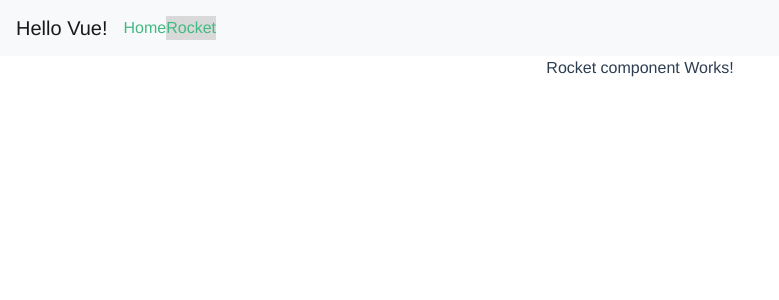
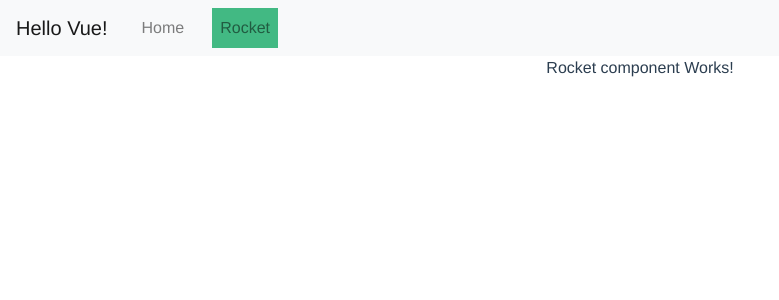
Before and after one commit to varit05/vue-session, a Vue app: page /rocket in a window 1280 px wide. Shown: the top 300 px of the page, without its empty margins (0-779 px from the left). Built offline with nearby package versions, Linux system fonts and the light colour scheme.

Commit message:
Add header file

```diff
--- a/src/App.vue
+++ b/src/App.vue
@@ -10,13 +10,11 @@
 
 <script>
 import Header from "./views/Header";
-import Rockets from "./components/Rockets";
 
 export default {
   name: "App",
   components: {
-    Header,
-    Rockets
+    Header
   },
   data: function() {
     return {
--- a/src/main.js
+++ b/src/main.js
@@ -37,6 +37,6 @@ const router = new VueRouter({
 });
 
 new Vue({
-  render: h => h(App),
-  router
+  router,
+  render: h => h(App)
 }).$mount("#app");
--- a/src/views/Header.vue
+++ b/src/views/Header.vue
@@ -2,19 +2,25 @@
   <div class="hello">
     <nav class="navbar navbar-expand-lg navbar-light bg-light navbar-inverse bg-inverse">
       <a class="navbar-brand" href="#">{{msg}}</a>
-      <button class="navbar-toggler"
-      type="button"
-      data-toggle="collapse"
-      data-target="#navbarTogglerDemo02"
-      aria-controls="navbarTogglerDemo02"
-      aria-expanded="false"
-      aria-label="Toggle navigation">
+      <button
+        class="navbar-toggler"
+        type="button"
+        data-toggle="collapse"
+        data-target="#navbarTogglerDemo02"
+        aria-controls="navbarTogglerDemo02"
+        aria-expanded="false"
+        aria-label="Toggle navigation"
+      >
         <span class="navbar-toggler-icon"></span>
       </button>
       <div class="collapse navbar-collapse" id="navbarTogglerDemo02">
         <ul class="navbar-nav">
-          <router-link :to="{path: '/'}" exact>Home</router-link>
-          <router-link :to="{path: '/rocket'}" exact>Rocket</router-link>
+          <li class="nav-item">
+            <router-link class="nav-link" :to="{path: '/'}" exact>Home</router-link>
+          </li>
+          <li class="nav-item">
+            <router-link class="nav-link" :to="{path: '/rocket'}" exact>Rocket</router-link>
+          </li>
         </ul>
       </div>
     </nav>
@@ -44,9 +50,9 @@ li {
   margin: 0 10px;
 }
 a {
-  color: #42b983;
+  color: #000;
 }
 .router-link-active {
-  background: #D9D9D9;
+  background: #42b983;
 }
 </style>
--- a/src/views/RocketView.vue
+++ b/src/views/RocketView.vue
@@ -1,5 +1,5 @@
 <template>
-  <section class="rocket">
+  <section class="rocket text-center mt-3">
     <div v-if="rocketData.id">
       <div class="row">
         <h3 class="col-12" v-text="rocketData.rocket_name"></h3>
@@ -17,17 +17,17 @@
                 class="carousel-item"
                 v-for="(image, idx) in img"
                 :key="image.index"
-                :class="{ 'active': idx==0 }"
+                :class="{ 'active': idx == activeIndex }"
               >
-                <img :src="image" class="img-fluid" :alt="image">
+                <img :src="image" height="360px" class="w-100" :alt="image">
               </div>
             </div>
             <a class="carousel-control-prev" role="button" data-slide="prev">
-              <span class="carousel-control-prev-icon" aria-hidden="true"></span>
+              <span class="carousel-control-prev-icon" @click="changeSlides(-1)" aria-hidden="true"></span>
               <span class="sr-only">Previous</span>
             </a>
             <a class="carousel-control-next" role="button" data-slide="next">
-              <span class="carousel-control-next-icon" aria-hidden="true"></span>
+              <span class="carousel-control-next-icon" @click="changeSlides(1)" aria-hidden="true"></span>
               <span class="sr-only">Next</span>
             </a>
           </div>
@@ -36,6 +36,13 @@
       <div class="row">
         <div class="col-12">
           <p class="ml-5 text-center">{{rocketData.cost_per_launch | currency}}</p>
+        </div>
+        <div class="col-8 offset-2">
+          <h6 v-once v-text="rocketData.description"></h6>
+          <button
+            class="btn btn-outline-success"
+            @click="launches(rocketData.rocket_id)"
+          >View Launches</button>
         </div>
       </div>
     </div>
@@ -46,11 +53,32 @@
 <script>
 export default {
   name: "Rocket",
+  data() {
+    return {
+      activeIndex: 0,
+      prevDisable: true
+    };
+  },
   props: {
     rocketData: Object
   },
   mounted() {
     // console.log(this.rocketData);
+  },
+  methods: {
+    changeSlides(index) {
+      console.log("Index", this.activeIndex);
+      if (this.activeIndex >= 1) {
+        this.activeIndex = 0;
+      } else {
+        this.activeIndex += index;
+      }
+    },
+    launches(rocketId) {
+      console.log(rocketId);
+      console.log(this);
+      this.$router.push({ path: `/lanches/${rocketId}` });
+    }
   },
   computed: {
     // a computed getter
```
